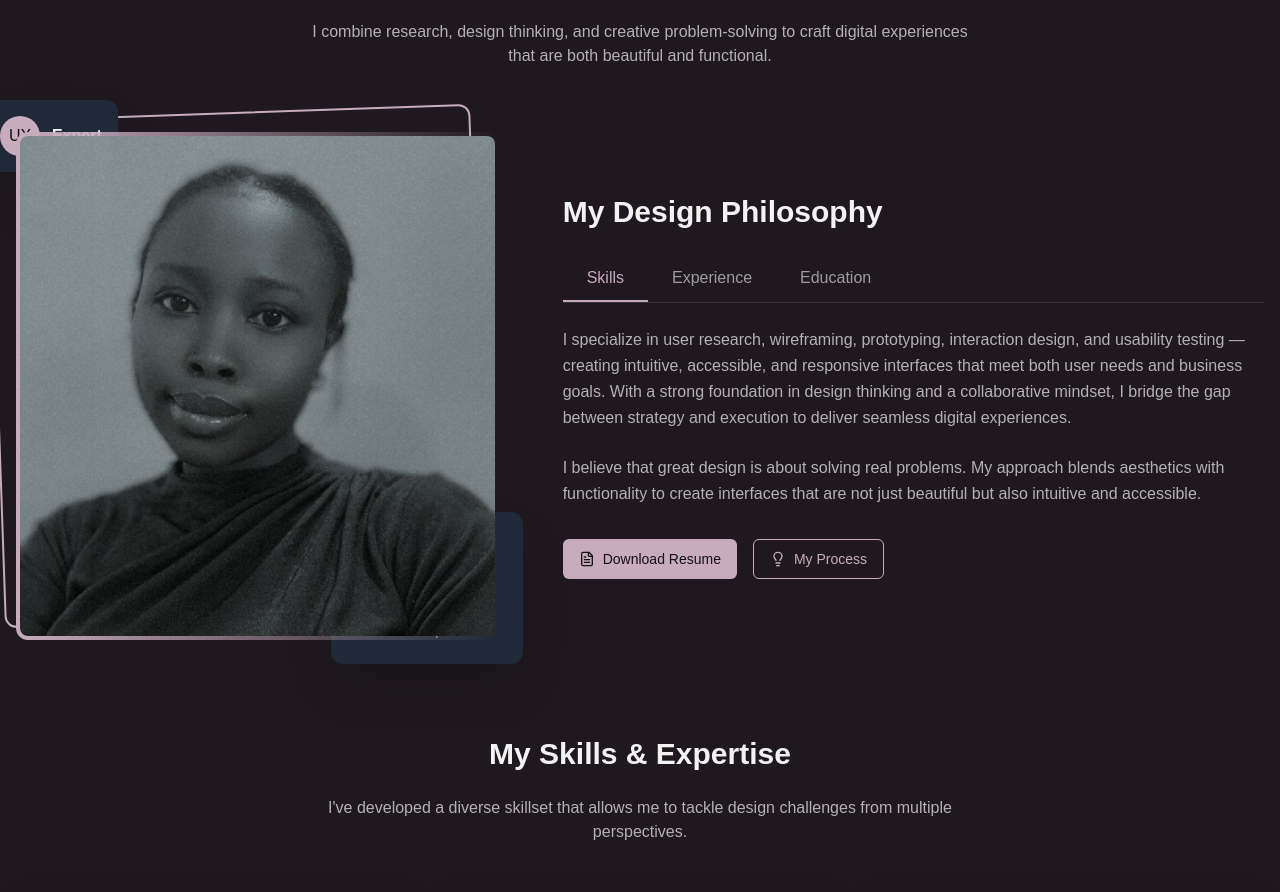
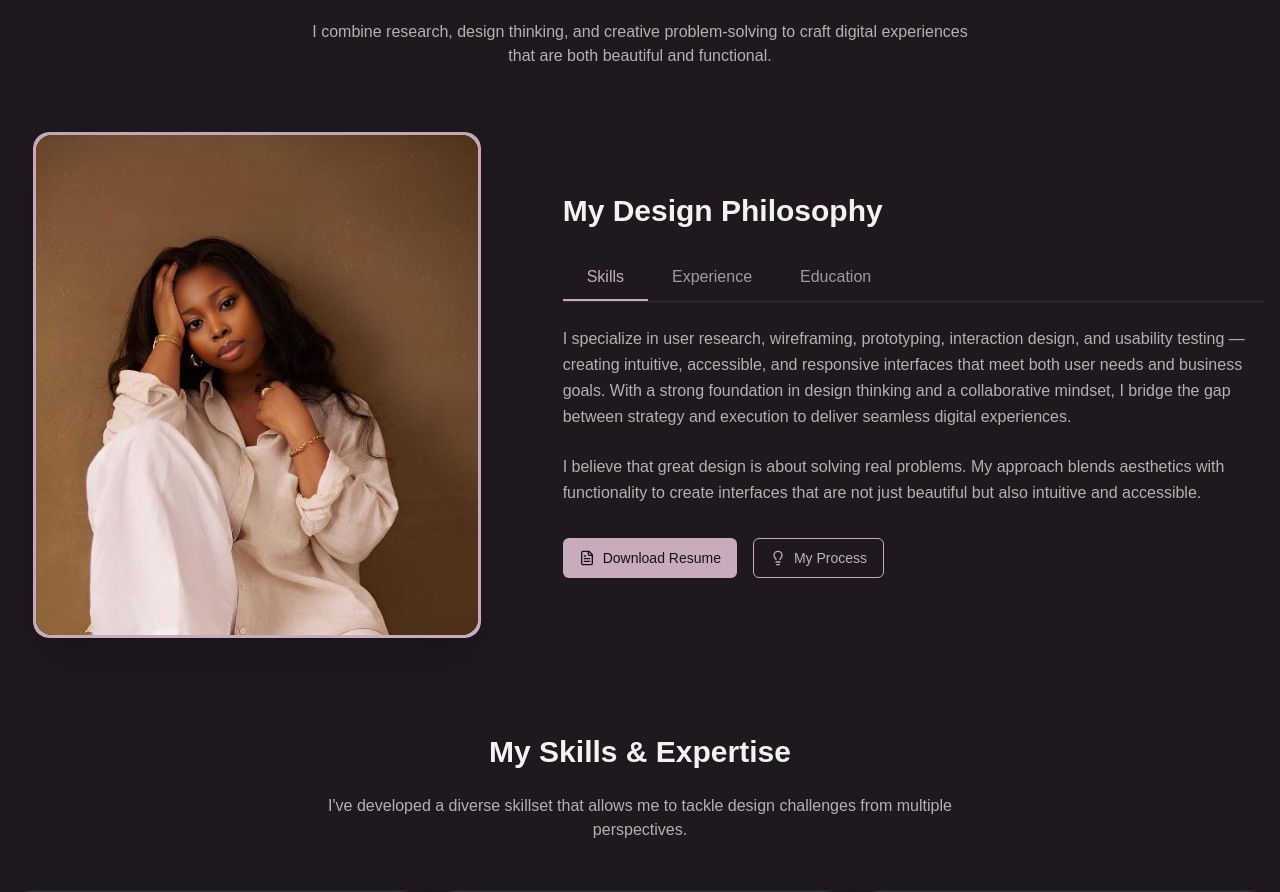
Before and after one commit to BOW-thepm/bolatito-oyeyemi-winjobi, a React (Vite) app: page / in a window 1280 px wide. Shown: the part 1024-1916 px from the top of the page. Built offline with nearby package versions, Linux system fonts and the light colour scheme; a web font is replaced by a local one.

Commit message:
Update About section image
Updated the image in the About section to the provided image, removing surrounding cards and framing it.

```diff
--- a/src/components/AboutSection.tsx
+++ b/src/components/AboutSection.tsx
@@ -68,51 +68,30 @@ const AboutSection = () => {
             transition={{ duration: 0.6 }}
             viewport={{ once: true }}
           >
-            <div className="relative">
-              <div className="absolute -top-5 -left-5 w-full h-full border-2 border-primary rounded-xl -rotate-2"></div>
+            <div className="relative max-w-md mx-auto">
               <motion.div
-                className="relative z-10 rounded-xl overflow-hidden bg-clip-padding p-1 bg-gradient-to-r from-primary to-designer-dark-yellow"
+                className="relative rounded-2xl overflow-hidden shadow-2xl"
                 whileHover={{ scale: 1.02 }}
                 transition={{ duration: 0.3 }}
               >
-                <img
-                  src="/lovable-uploads/0a217010-dbe6-4ed4-a63f-e6b4dbc0d1d5.png"
-                  alt="Designer at work"
-                  className="rounded-lg object-cover h-[500px] w-full"
-                />
+                {/* Frame border */}
+                <div className="absolute inset-0 bg-gradient-to-br from-primary via-designer-dark-yellow to-primary p-[3px] rounded-2xl">
+                  <div className="w-full h-full bg-background rounded-2xl"></div>
+                </div>
+
+                {/* Image */}
+                <div className="relative p-[3px]">
+                  <img
+                    src="/lovable-uploads/d0b59ced-df13-458c-bb4f-615f56505133.png"
+                    alt="Bolatito Oyeyemi Winjobi - UI/UX Designer"
+                    className="rounded-2xl object-cover h-[500px] w-full"
+                  />
+
+                  {/* Inner shadow for depth */}
+                  <div className="absolute inset-0 rounded-2xl shadow-inner pointer-events-none"></div>
+                </div>
               </motion.div>
             </div>
-
-            <motion.div
-              className="absolute -bottom-6 -right-6 bg-white dark:bg-gray-800 shadow-2xl rounded-xl p-6 w-48"
-              initial={{ opacity: 0, scale: 0.8 }}
-              whileInView={{ opacity: 1, scale: 1 }}
-              transition={{ delay: 0.3, duration: 0.5 }}
-              viewport={{ once: true }}
-              whileHover={{ y: -5 }}
-            >
-              <div className="flex flex-col items-center text-center">
-                <div className="bg-designer-light-yellow rounded-full p-2 mb-3">
-                  <BadgeCheck className="h-6 w-6 text-designer-dark-yellow" />
-                </div>
-                <span className="block text-2xl font-bold text-primary">5+</span>
-                <span className="text-sm text-foreground/60">Years of Experience</span>
-              </div>
-            </motion.div>
-
-            <motion.div
-              className="absolute -top-8 -left-8 bg-white dark:bg-gray-800 shadow-2xl rounded-xl p-4 rotate-12"
-              initial={{ opacity: 0, scale: 0.8 }}
-              whileInView={{ opacity: 1, scale: 1 }}
-              transition={{ delay: 0.5, duration: 0.5 }}
-              viewport={{ once: true }}
-              whileHover={{ rotate: 0 }}
-            >
-              <div className="flex items-center gap-3">
-                <div className="h-10 w-10 bg-primary rounded-full flex items-center justify-center text-primary-foreground">UX</div>
-                <p className="font-semibold">Expert</p>
-              </div>
-            </motion.div>
           </motion.div>
 
           <motion.div
```
Also changed, not shown: public/lovable-uploads/d0b59ced-df13-458c-bb4f-615f56505133.png (added).
